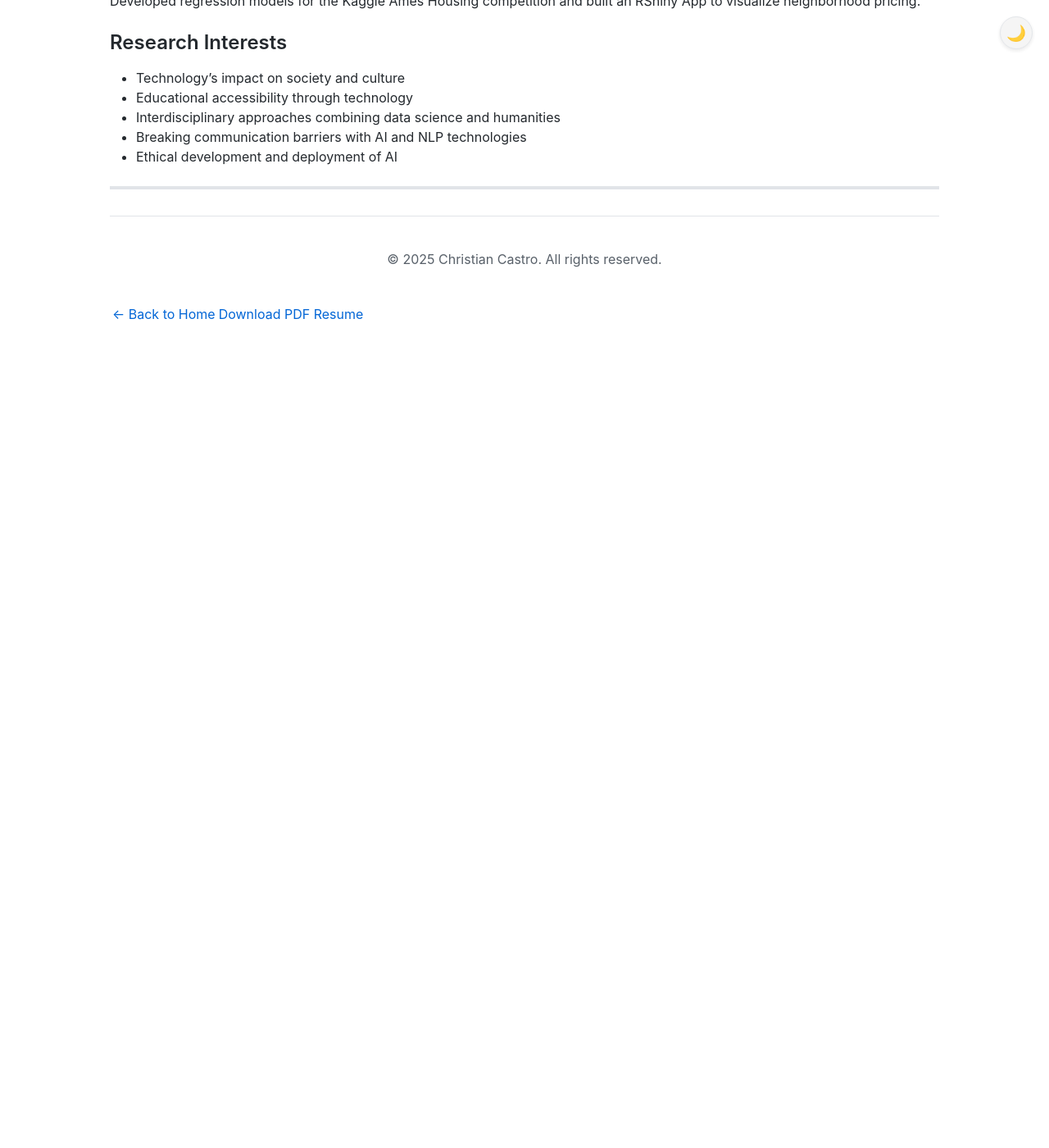
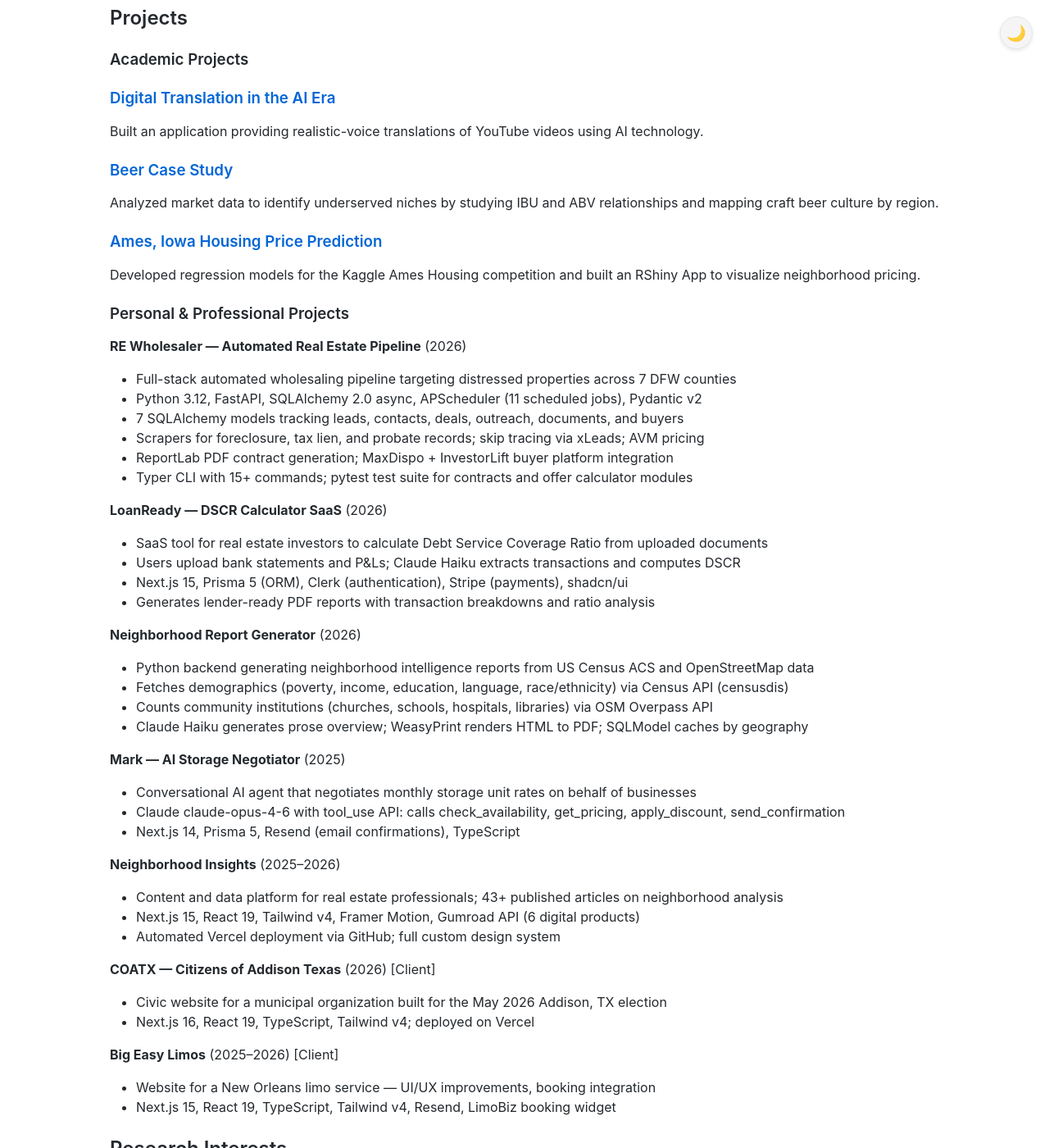
Before and after one commit to CDCastr0/CDCastr0.github.io, a Jekyll site: the page built from resume.md, in a window 1280 px wide and 1400 px high, scrolled down 3664 px. Shown: the whole window at 82% size. Built offline with Jekyll 4.4.1, drawn with Linux system fonts in a browser that asks for light colours; our own code applies the rules of GitHub Pages for plain Markdown files; before the commit the page ends 4094 px from its top, so only the background shows below that; some of the changed text lies outside the part shown.

Commit message:
Update resume: add personal projects, modernize tech stack

```diff
--- a/resume.md
+++ b/resume.md
@@ -109,27 +109,38 @@
 ## Technical Skills
 
 ### Programming Languages
-Python, R, Java, C++, JavaScript, SQL, SAS, HTML, JSON
+Python, R, Java, C++, JavaScript, TypeScript, SQL, SAS, HTML/CSS
 
 ### Machine Learning & AI
-Scikit-Learn, TensorFlow, Keras, Pandas, NLTK, PyTorch, Regression, Classification, Clustering, Decision Trees, Neural Networks, Natural Language Processing (NLU/NLG), Large Language Models, Generative AI, Deep Learning, OpenAI APIs, Groq, HuggingFace
+scikit-learn, PyTorch, TensorFlow, Keras, pandas, numpy, NLTK, Optuna, GridSearchCV, Regression, Classification, Clustering, Neural Networks (CNN/RNN/MLP), Transfer Learning, Natural Language Processing, Large Language Models, OpenAI APIs, Claude API (Anthropic), HuggingFace, Generative AI
 
-### Statistics and Data Science
-Data wrangling, data cleaning, feature engineering, data exploration, model selection, cloud deployment, client communication, experiment design, time series analysis and prediction
+### Data Science & Analytics
+Data wrangling, feature engineering, ETL pipelines, exploratory data analysis, statistical testing, model selection, hyperparameter tuning, cross-validation, time series analysis, Census/ACS data, geospatial analysis (OSM)
 
-### Database Management
-SQL, NoSQL, MySQL, MongoDB
+### Web Development & Frameworks
+Next.js 15/16, React 19, Astro 5, FastAPI, Express, TypeScript, Tailwind v4, Framer Motion, shadcn/ui, Bootstrap 5, HTML5/CSS3
 
-### Data Visualization & Web Development
-Tableau, PowerBI, Processing, P5.js, D3.js, Three.js, Excel, JavaScript, React, Dashboards, ggplot2
+### Databases & ORMs
+SQL, SQLite, PostgreSQL, MySQL, MongoDB, Prisma ORM, SQLAlchemy 2.0, SQLModel
+
+### APIs & Integrations
+OpenAI API (GPT, Whisper, TTS), Anthropic Claude API, Stripe, Clerk, Resend, Census Bureau ACS API, OpenStreetMap Overpass, Gumroad API, Twilio, SendGrid
 
 ### Cloud, DevOps & Deployment
-AWS (EC2, S3), GitHub, Docker, Google Cloud, Microsoft Azure
+Vercel, Cloudflare Pages, AWS (EC2, S3), GitHub Actions, Docker, Google Cloud, Microsoft Azure
+
+### Data Visualization
+matplotlib, seaborn, ggplot2, Tableau, Power BI, D3.js, P5.js, Three.js
+
+### Developer Tools
+Git, GitHub, pytest, APScheduler, ReportLab, WeasyPrint, FFmpeg, RMarkdown, RShiny, Jupyter Notebooks, Typer (CLI), Cursor IDE
 
 ### IT & Support
-Windows & macOS Administration, Microsoft Office and 365, Network Security, Multi-Factor Authentication, Active Directory, Communication and Customer Service
+Windows & macOS Administration, Microsoft 365, Active Directory, Network Security, Multi-Factor Authentication
 
 ## Projects
+
+### Academic Projects
 
 ### [Digital Translation in the AI Era](https://cdcastr0.github.io/projects/Digital_Translation)
 Built an application providing realistic-voice translations of YouTube videos using AI technology.
@@ -139,6 +150,46 @@
 
 ### [Ames, Iowa Housing Price Prediction](https://cdcastr0.github.io/projects/Ames_Housing_Price_Prediction)
 Developed regression models for the Kaggle Ames Housing competition and built an RShiny App to visualize neighborhood pricing.
+
+### Personal & Professional Projects
+
+**RE Wholesaler — Automated Real Estate Pipeline** (2026)
+- Full-stack automated wholesaling pipeline targeting distressed properties across 7 DFW counties
+- Python 3.12, FastAPI, SQLAlchemy 2.0 async, APScheduler (11 scheduled jobs), Pydantic v2
+- 7 SQLAlchemy models tracking leads, contacts, deals, outreach, documents, and buyers
+- Scrapers for foreclosure, tax lien, and probate records; skip tracing via xLeads; AVM pricing
+- ReportLab PDF contract generation; MaxDispo + InvestorLift buyer platform integration
+- Typer CLI with 15+ commands; pytest test suite for contracts and offer calculator modules
+
+**LoanReady — DSCR Calculator SaaS** (2026)
+- SaaS tool for real estate investors to calculate Debt Service Coverage Ratio from uploaded documents
+- Users upload bank statements and P&Ls; Claude Haiku extracts transactions and computes DSCR
+- Next.js 15, Prisma 5 (ORM), Clerk (authentication), Stripe (payments), shadcn/ui
+- Generates lender-ready PDF reports with transaction breakdowns and ratio analysis
+
+**Neighborhood Report Generator** (2026)
+- Python backend generating neighborhood intelligence reports from US Census ACS and OpenStreetMap data
+- Fetches demographics (poverty, income, education, language, race/ethnicity) via Census API (censusdis)
+- Counts community institutions (churches, schools, hospitals, libraries) via OSM Overpass API
+- Claude Haiku generates prose overview; WeasyPrint renders HTML to PDF; SQLModel caches by geography
+
+**Mark — AI Storage Negotiator** (2025)
+- Conversational AI agent that negotiates monthly storage unit rates on behalf of businesses
+- Claude claude-opus-4-6 with tool_use API: calls check_availability, get_pricing, apply_discount, send_confirmation
+- Next.js 14, Prisma 5, Resend (email confirmations), TypeScript
+
+**Neighborhood Insights** (2025–2026)
+- Content and data platform for real estate professionals; 43+ published articles on neighborhood analysis
+- Next.js 15, React 19, Tailwind v4, Framer Motion, Gumroad API (6 digital products)
+- Automated Vercel deployment via GitHub; full custom design system
+
+**COATX — Citizens of Addison Texas** (2026) [Client]
+- Civic website for a municipal organization built for the May 2026 Addison, TX election
+- Next.js 16, React 19, TypeScript, Tailwind v4; deployed on Vercel
+
+**Big Easy Limos** (2025–2026) [Client]
+- Website for a New Orleans limo service — UI/UX improvements, booking integration
+- Next.js 15, React 19, TypeScript, Tailwind v4, Resend, LimoBiz booking widget
 
 ## Research Interests
 - Technology's impact on society and culture
```
Also changed, not shown: other parts of resume.md (+1 -1 lines).
